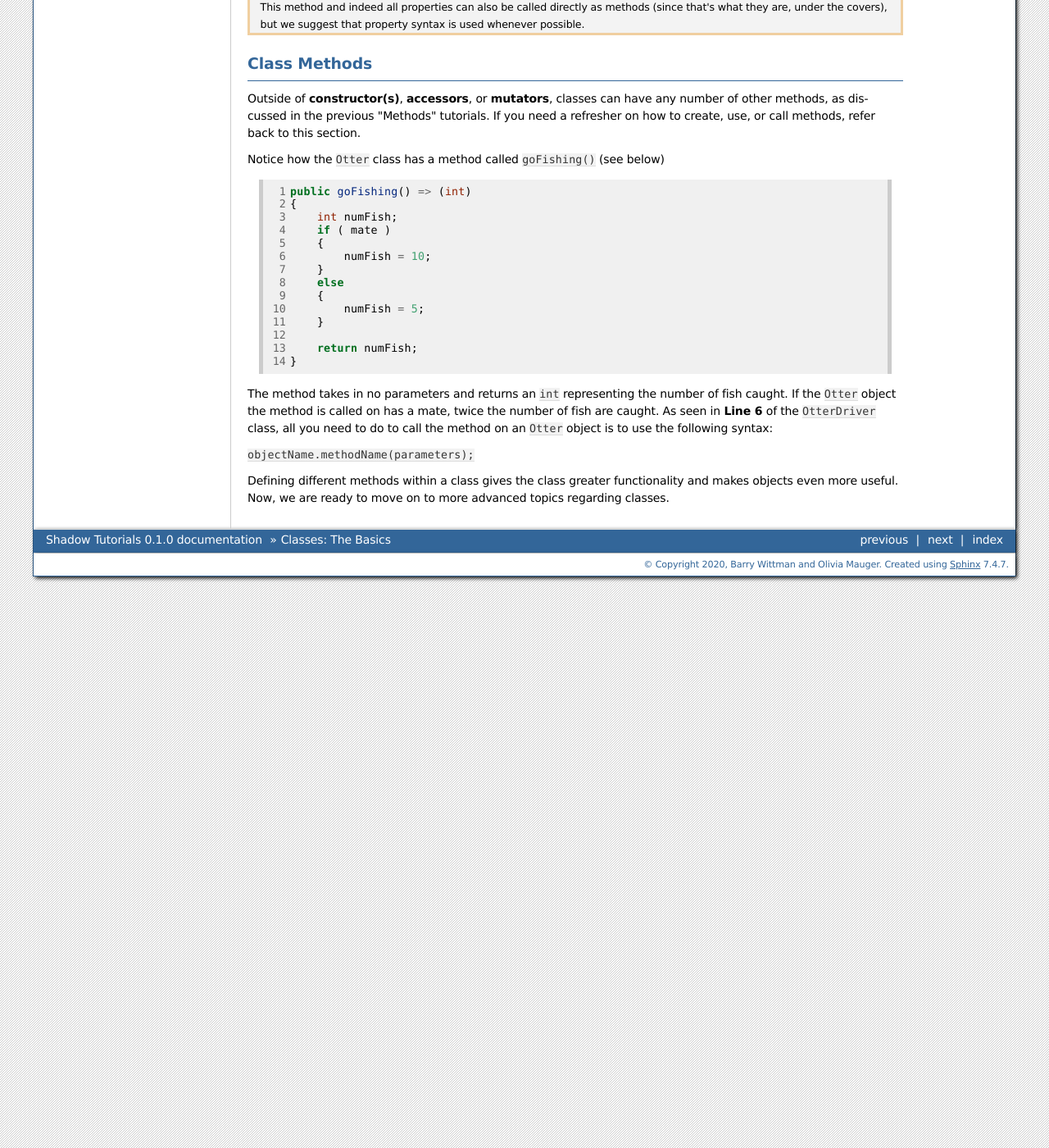
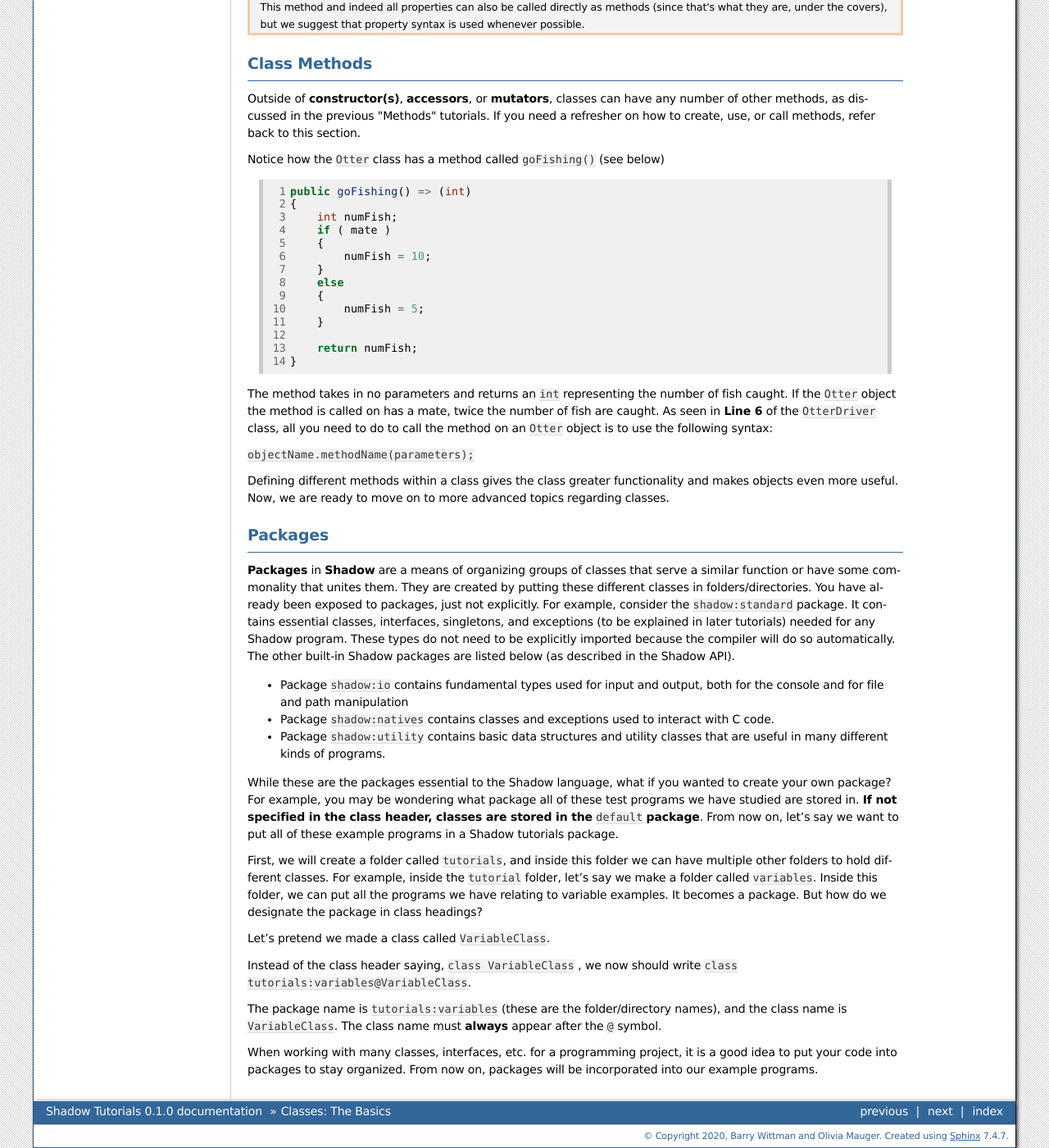
Before and after one commit to olivia-mauger/tutorials, a Sphinx documentation site: the page built from docs/source/classes-basics.rst, in a window 1280 px wide and 1400 px high, scrolled down 5351 px. Shown: the whole window at 82% size. Built offline with Sphinx 7.4.7, drawn with Linux system fonts in a browser that asks for light colours.

Commit message:
Packages Added
I added a section on packages to classes-basics.rst. I also updated the following three sections to include packages in their class/interface headers.

```diff
--- a/docs/source/classes-basics.rst
+++ b/docs/source/classes-basics.rst
@@ -269,3 +269,26 @@ The method takes in no parameters and returns an ``int`` representing the number
 ``objectName.methodName(parameters);``
 
 Defining different methods within a class gives the class greater functionality and makes objects even more useful. Now, we are ready to move on to more advanced topics regarding classes.
+
+Packages
+^^^^^^^^
+
+**Packages** in **Shadow** are a means of organizing groups of classes that serve a similar function or have some commonality that unites them. They are created by putting these different classes in folders/directories. You have already been exposed to packages, just not explicitly. For example, consider the ``shadow:standard`` package. It contains essential classes, interfaces, singletons, and exceptions (to be explained in later tutorials) needed for any Shadow program. These types do not need to be explicitly imported because the compiler will do so automatically. The other built-in Shadow packages are listed below (as described in the Shadow API).
+
+* Package ``shadow:io`` contains fundamental types used for input and output, both for the console and for file and path manipulation
+
+* Package ``shadow:natives`` contains classes and exceptions used to interact with C code.
+
+* Package ``shadow:utility`` contains basic data structures and utility classes that are useful in many different kinds of programs.
+
+While these are the packages essential to the Shadow language, what if you wanted to create your own package? For example, you may be wondering what package all of these test programs we have studied are stored in. **If not specified in the class header, classes are stored in the** ``default`` **package**. From now on, let’s say we want to put all of these example programs in a Shadow tutorials package.
+
+First, we will create a folder called ``tutorials``, and inside this folder we can have multiple other folders to hold different classes. For example, inside the ``tutorial`` folder, let’s say we make a folder called ``variables``. Inside this folder, we can put all the programs we have relating to variable examples. It becomes a package. But how do we designate the package in class headings?
+
+Let’s pretend we made a class called ``VariableClass``.
+
+Instead of the class header saying, ``class VariableClass`` , we now should write ``class tutorials:variables@VariableClass``.
+
+The package name is ``tutorials:variables`` (these are the folder/directory names), and the class name is ``VariableClass``. The class name must **always** appear after the ``@`` symbol.
+
+When working with many classes, interfaces, etc. for a programming project, it is a good idea to put your code into packages to stay organized. From now on, packages will be incorporated into our example programs.
--- a/docs/source/classes-properties.rst
+++ b/docs/source/classes-properties.rst
@@ -27,7 +27,7 @@ In **Shadow**, a ``String`` is not the only thing that is ``immutable`` -- class
      * the class to be immutable.
      */
 
-    immutable class JobApplication
+    immutable class tutorials:properties@JobApplication
     {
         get String name;
         get int age;
@@ -69,7 +69,7 @@ In order to understand how to create an immutable reference/object, take a look
 
     import shadow:io@Console;
 
-    class ApplicationDriver
+    class tutorials:properties@ApplicationDriver
     {
         public main( String[] args ) => ()
 	{
@@ -176,7 +176,7 @@ Either way, the default implementation is often useless. This is where **method
 
     import shadow:io@Console;
 
-    class ShadowPark
+    class tutorials:properties@ShadowPark
     {
         get String guestName;
 	get set int days;
--- a/docs/source/singletons.rst
+++ b/docs/source/singletons.rst
@@ -17,7 +17,7 @@ Let's first look at ``OperationTracker``, which is a ``singleton`` class. Its pu
 .. code-block:: shadow
     :linenos:
 
-    singleton OperationTracker
+    singleton tutorials:singletons@OperationTracker
     {
         get int numOperations = 0;
 
@@ -38,7 +38,7 @@ Now, let's break down the ``CovertOperation`` class.
 .. code-block:: shadow
     :linenos:
 
-    class CovertOperation
+    class tutorials:singletons@CovertOperation
     {
         get set String password;
 	get code secret;
```
Also changed, not shown: docs/source/interfaces-intro.rst (+4 -4 lines).
